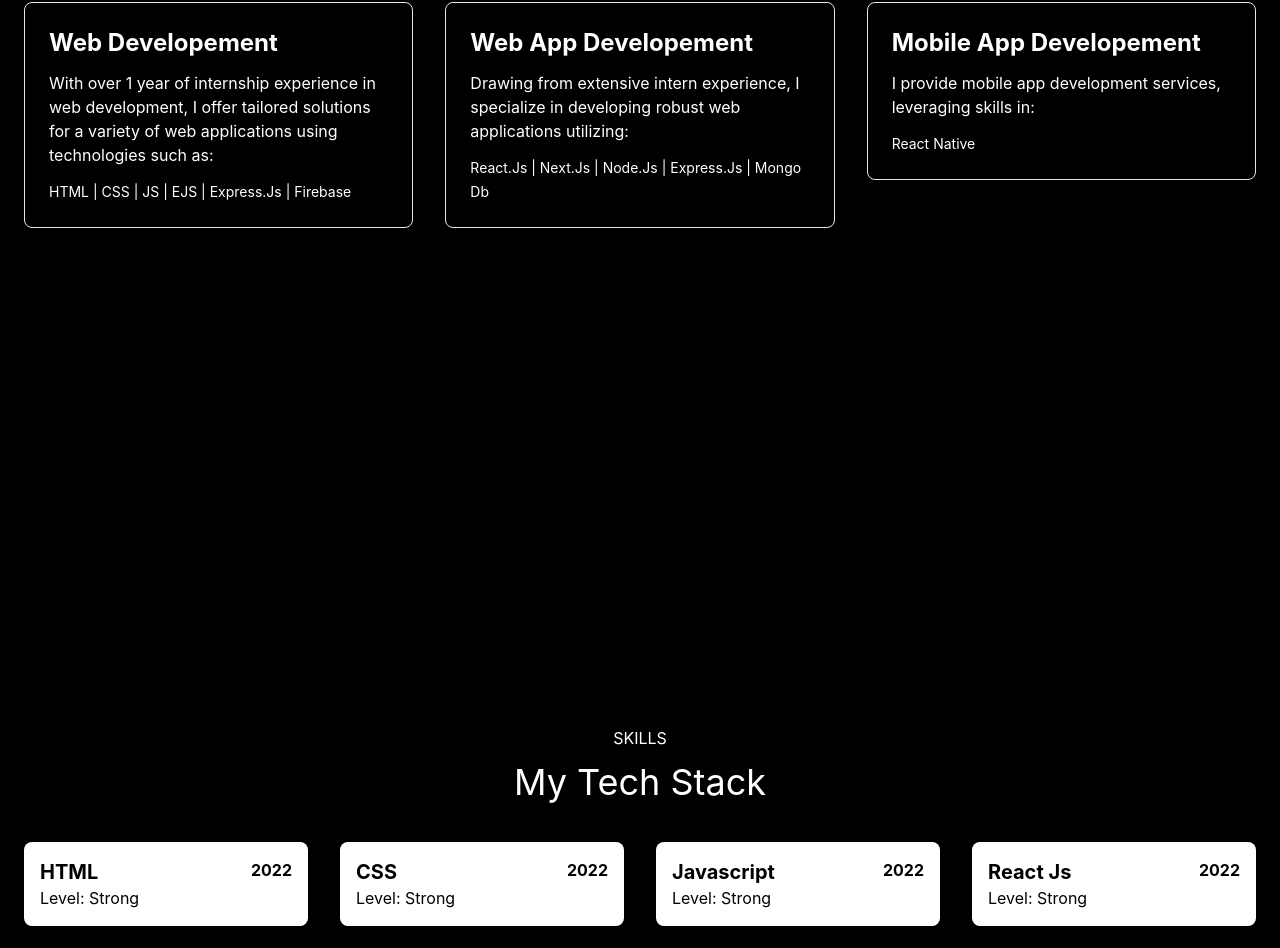
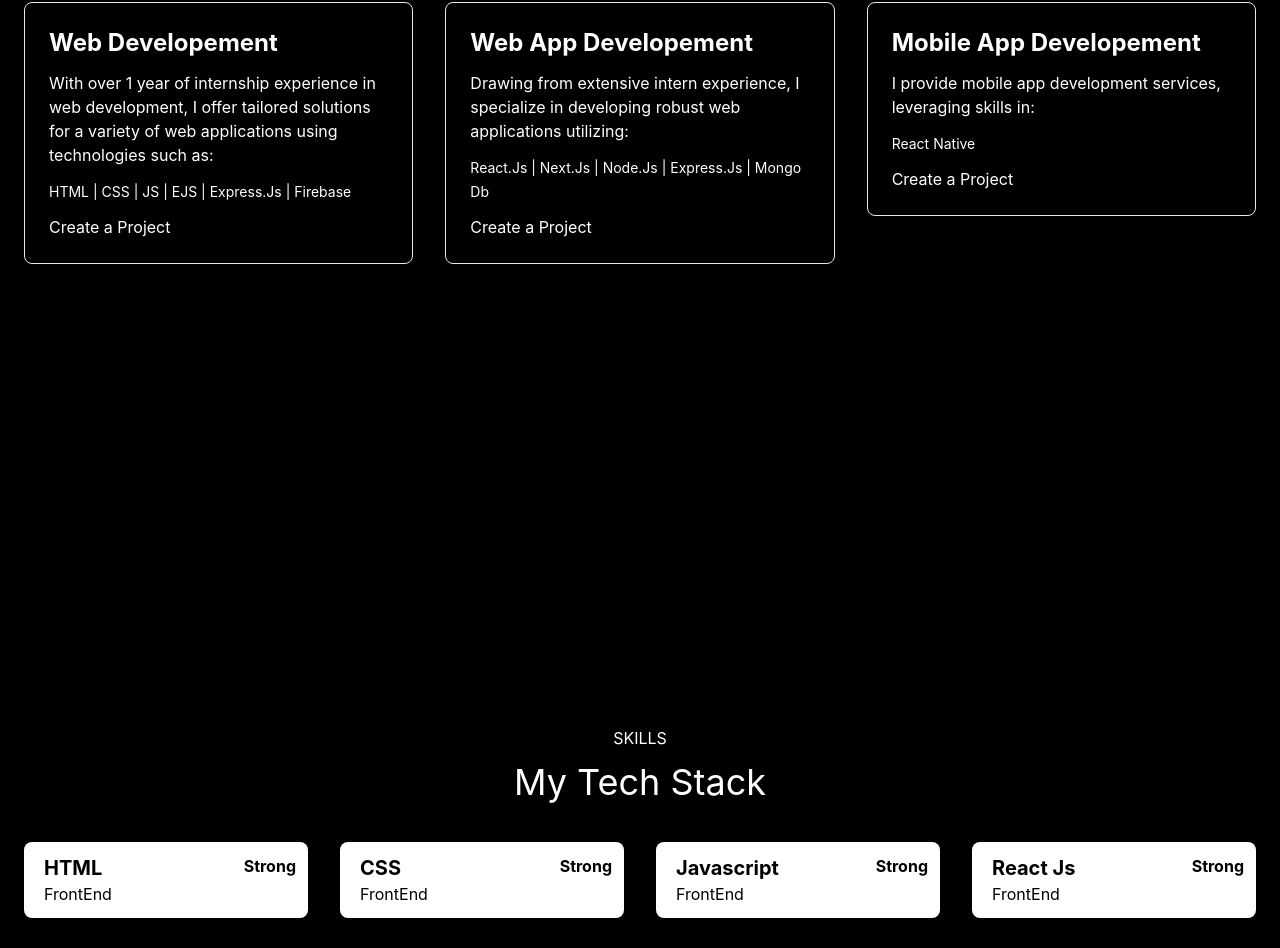
Before and after one commit to Vaseekaran-S/vaseekaran_portfolio, a React (Create React App) app: page / in a window 1280 px wide. Shown: the part 1794-2742 px from the top of the page. Built offline with nearby package versions, Linux system fonts and the light colour scheme.

Commit message:
feat: hover at cards

```diff
--- a/src/components/cards/ProjectsCard/index.tsx
+++ b/src/components/cards/ProjectsCard/index.tsx
@@ -22,7 +22,7 @@ interface ProjectCardDetails {
 export default function ProjectCard({ title, link, url, category, github, techStack, image }: ProjectCardDetails) {
     return (
         <div className="group border rounded-lg p-6 hover:shadow-md hover:shadow-white">
-            <div className="overflow-hidden h-[250px]">
+            <div className="overflow-hidden h-[200px]">
                 <img src={image} alt={title} className="rounded-lg mb-2 w-full h-full object-contain duration-300 group-hover:scale-110 cursor-pointer" />
             </div>
             <h5 className="text-2xl mt-3 font-bold cursor-pointer tranform duration-300 group-hover:underline">
--- a/src/components/cards/ServiceCard/index.tsx
+++ b/src/components/cards/ServiceCard/index.tsx
@@ -1,3 +1,4 @@
+import { Link } from "react-router-dom"
 
 interface ServiceCardDetails {
   title: string,
@@ -7,12 +8,17 @@ interface ServiceCardDetails {
 
 export default function ServiceCard({ title, description, techStack }: ServiceCardDetails) {
   return (
-    <div className="border rounded-lg p-6">
-        <h5 className="text-2xl font-bold">{title}</h5>
+    <div className="group border rounded-lg p-6 shadow-md hover:shadow-white">
+      <h5 className="text-2xl font-bold group-hover:text-green-400">{title}</h5>
       <p className="py-3 text-md">{description}</p>
       <span className="text-sm">
         {techStack}
       </span>
+      <div className="group-hover:block mt-3">
+        <a href="/#contact" className="group-hover:underline">
+          Create a Project
+        </a>
+      </div>
     </div>
   )
 }
--- a/src/components/cards/SkillCard/index.tsx
+++ b/src/components/cards/SkillCard/index.tsx
@@ -8,12 +8,12 @@ interface CardProps {
 
 function SkillCard({ skill, level, from, category }: CardProps) {
   return (
-    <div className="bg-white text-black p-4 rounded-lg">
+    <div className="bg-white group text-black p-3 rounded-lg cursor-pointer">
         <div className="font-bold flex justify-between">
-            <h2 className="text-xl">{skill}</h2>
-            <span className="text-md">{from}</span>
+            <h2 className="text-xl transform duration-500 group-hover:bg-green-400 px-2 rounded">{skill}</h2>
+            <span className="text-md">{level}</span>
         </div>
-        <p>Level: {level}</p>
+        <p className="px-2">{category}</p>
     </div>
   )
 }
```
Lines whose indentation alone changed are shown as unchanged.
